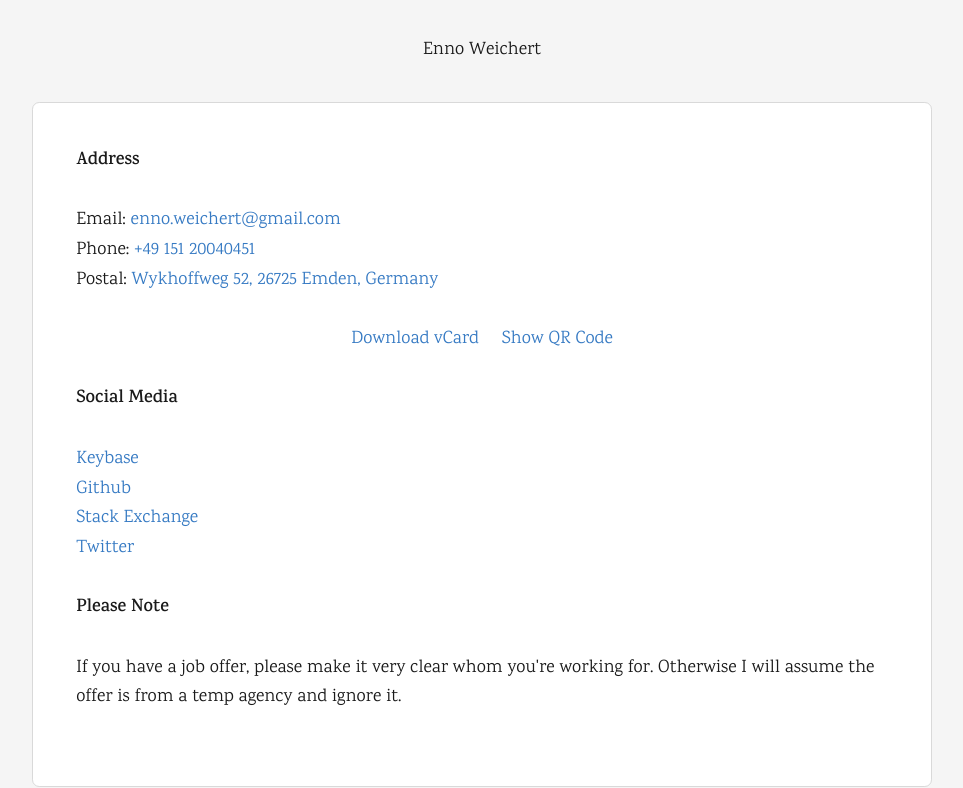
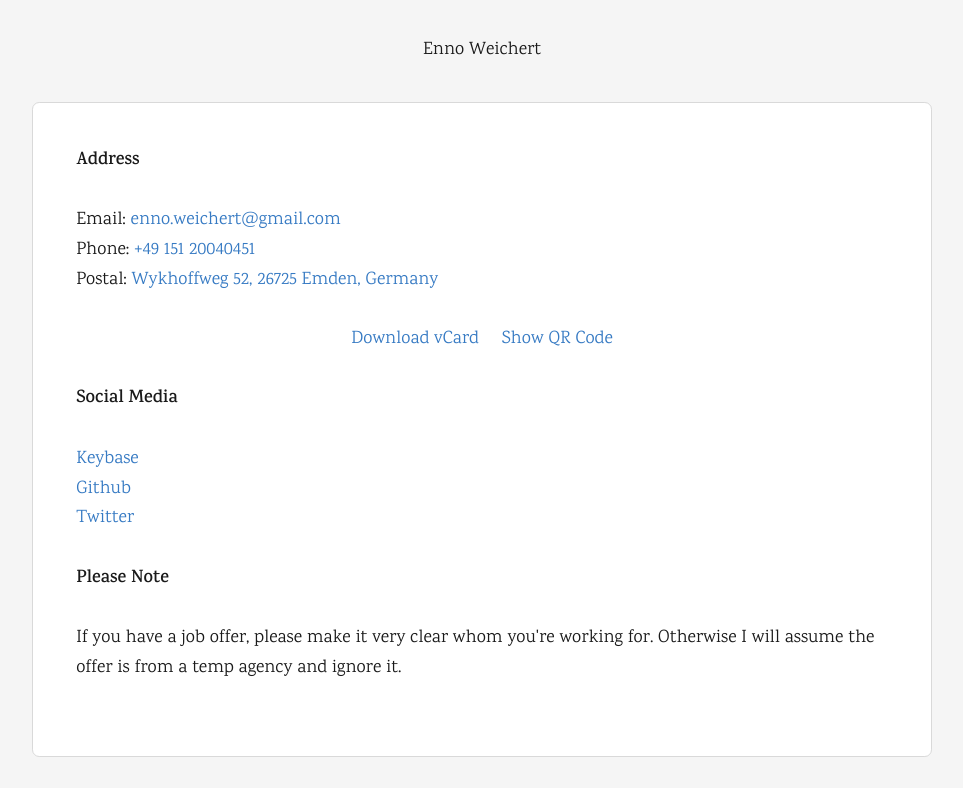
Before and after one commit to ennoweichert/ennoweichert.github.io, a plain HTML site: page index.html in a window 1280 px wide. Shown: the top 788 px of the page, without its empty margins (158-1121 px from the left). Drawn offline with Linux system fonts and the light colour scheme.

Commit message:
Remove Stack Exchange link

```diff
--- a/index.html
+++ b/index.html
@@ -8,7 +8,7 @@
   <meta name="copyright" content="Copyright 2015 Enno Weichert">
   <meta name="description" content="Homepage of Enno Weichert"/>
   <meta http-equiv="Cache-Control" content="public">
-  <meta http-equiv="Last-Modified" content="2015-09-16@8:12:00 UTC">
+  <meta http-equiv="Last-Modified" content="2015-09-16@9:05:00 UTC">
   <link rel="stylesheet" type="text/css" href="tacit-1.0.0.min.css"/>
   <link href='https://fonts.googleapis.com/css?family=Karma:400,600' rel='stylesheet' type='text/css'>
   <title>Enno Weichert</title>
@@ -50,7 +50,6 @@
       <dl>
         <dd><a href="https://keybase.io/weichert">Keybase</a></dd>
         <dd><a href="https://github.com/weichert">Github</a></dd>
-        <dd><a href="https://stackexchange.com/users/2043845/enno-weichert?tab=top">Stack Exchange</a></dd>
         <dd><a href="https://twitter.com/ennoweichert">Twitter</a></dd>
       </dl>
     </p>
```
